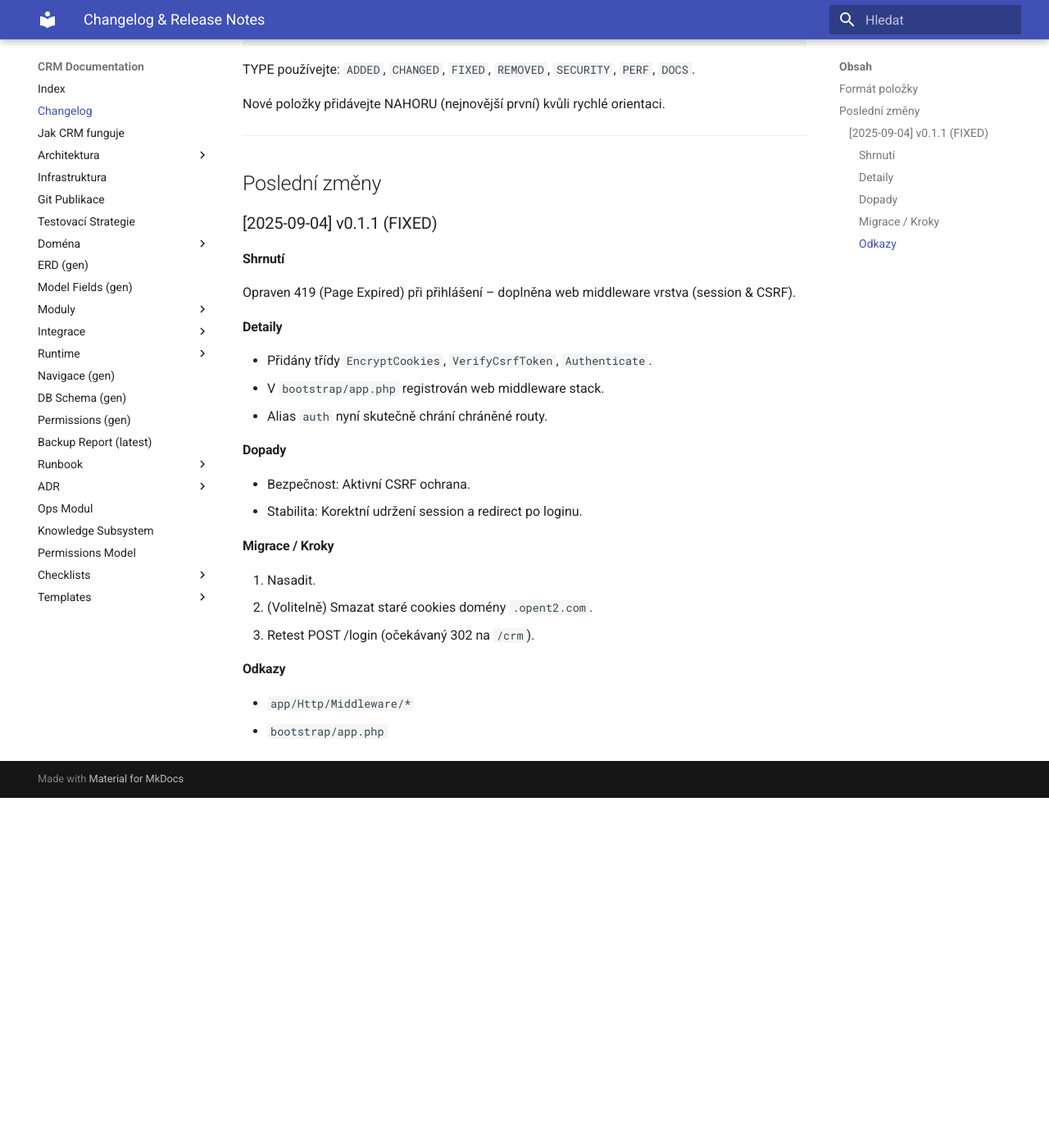
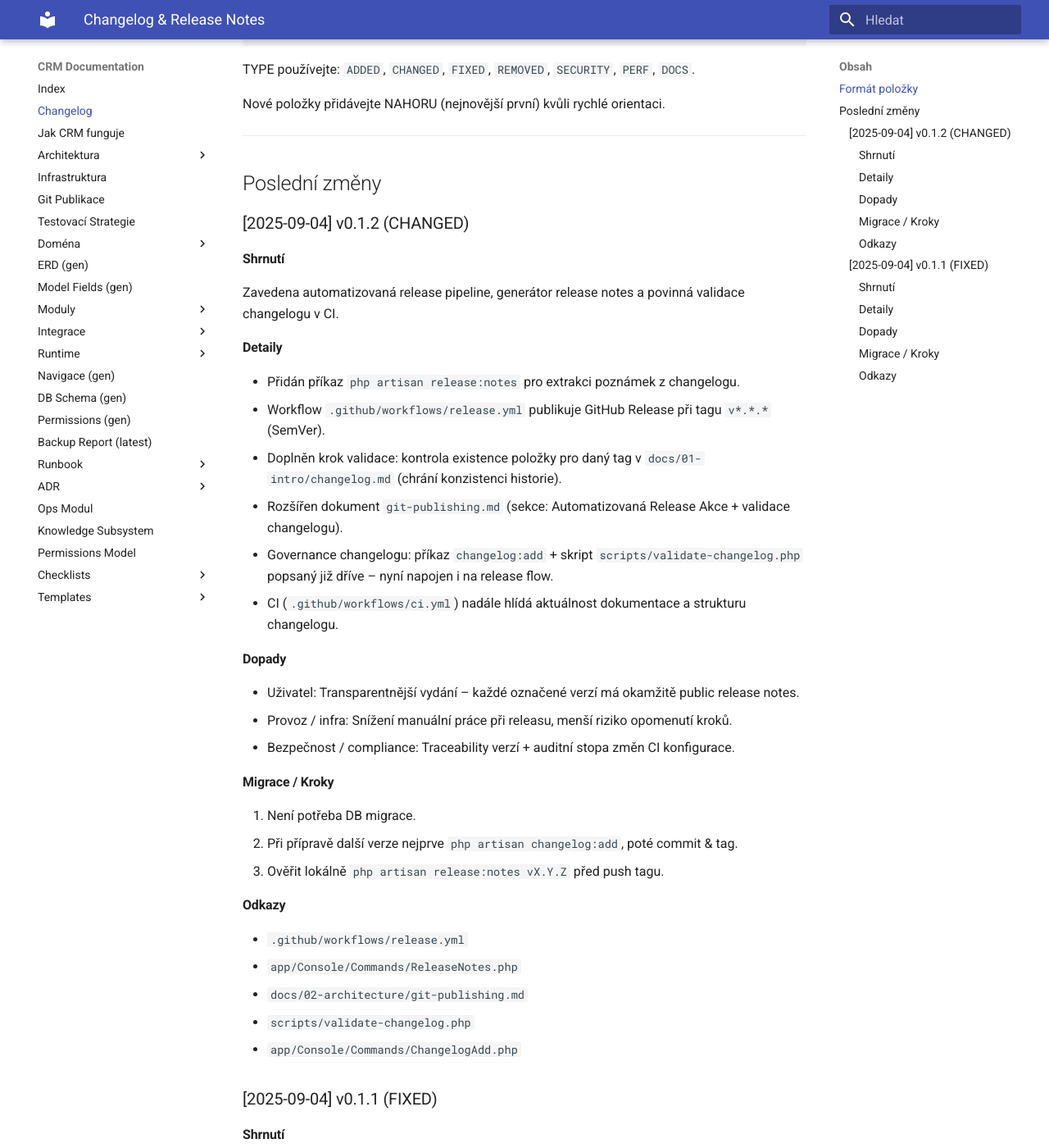
Before and after one commit to karelvysinka/crm-esl, an MkDocs documentation site: the page built from docs/01-intro/changelog.md, in a window 1280 px wide and 1400 px high, scrolled down 667 px. Shown: the whole window at 82% size. Built offline with MkDocs 1.6.1 and Material for MkDocs 9.7.7, drawn with Linux system fonts in a browser that asks for light colours; before the commit the page ends 1640 px from its top, so only the background shows below that.

Commit message:
docs(changelog): add v0.1.2 entry for release automation & validation

```diff
--- a/docs/01-intro/changelog.md
+++ b/docs/01-intro/changelog.md
@@ -40,6 +40,35 @@ Nové položky přidávejte NAHORU (nejnovější první) kvůli rychlé orienta
 
 ## Poslední změny
 
+### [2025-09-04] v0.1.2 (CHANGED)
+#### Shrnutí
+Zavedena automatizovaná release pipeline, generátor release notes a povinná validace changelogu v CI.
+
+#### Detaily
+- Přidán příkaz `php artisan release:notes` pro extrakci poznámek z changelogu.
+- Workflow `.github/workflows/release.yml` publikuje GitHub Release při tagu `v*.*.*` (SemVer).
+- Doplněn krok validace: kontrola existence položky pro daný tag v `docs/01-intro/changelog.md` (chrání konzistenci historie).
+- Rozšířen dokument `git-publishing.md` (sekce: Automatizovaná Release Akce + validace changelogu).
+- Governance changelogu: příkaz `changelog:add` + skript `scripts/validate-changelog.php` popsaný již dříve – nyní napojen i na release flow.
+- CI (`.github/workflows/ci.yml`) nadále hlídá aktuálnost dokumentace a strukturu changelogu.
+
+#### Dopady
+- Uživatel: Transparentnější vydání – každé označené verzí má okamžitě public release notes.
+- Provoz / infra: Snížení manuální práce při releasu, menší riziko opomenutí kroků.
+- Bezpečnost / compliance: Traceability verzí + auditní stopa změn CI konfigurace.
+
+#### Migrace / Kroky
+1. Není potřeba DB migrace.
+2. Při přípravě další verze nejprve `php artisan changelog:add`, poté commit & tag.
+3. Ověřit lokálně `php artisan release:notes vX.Y.Z` před push tagu.
+
+#### Odkazy
+- `.github/workflows/release.yml`
+- `app/Console/Commands/ReleaseNotes.php`
+- `docs/02-architecture/git-publishing.md`
+- `scripts/validate-changelog.php`
+- `app/Console/Commands/ChangelogAdd.php`
+
 ### [2025-09-04] v0.1.1 (FIXED)
 #### Shrnutí
 Opraven 419 (Page Expired) při přihlášení – doplněna web middleware vrstva (session & CSRF).
```
